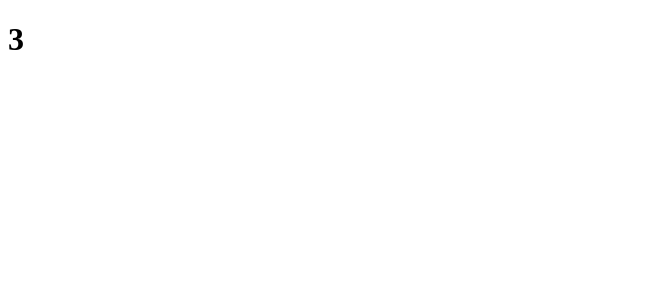
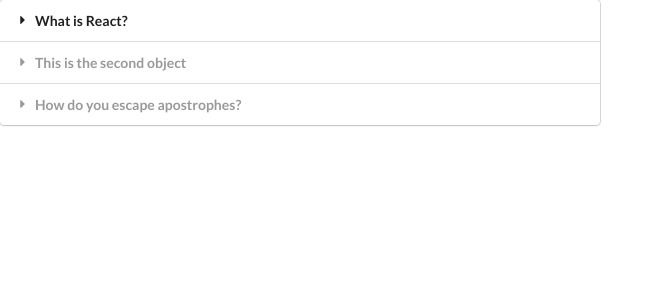
Before and after one commit to prifkind/react-widgets, a React (Create React App) app: page / in a window 1280 px wide. Shown: the top 300 px of the page, without its empty margins (0-664 px from the left). Built offline with nearby package versions, Linux system fonts and the light colour scheme.

Commit message:
Added state to functional component Accordion

```diff
--- a/public/index.html
+++ b/public/index.html
@@ -1,6 +1,10 @@
 <!DOCTYPE html>
 <html lang="en">
   <head>
+    <link
+      rel="stylesheet"
+      href="https://cdnjs.cloudflare.com/ajax/libs/semantic-ui/2.4.1/semantic.min.css"
+    />
     <meta charset="utf-8" />
     <link rel="icon" href="%PUBLIC_URL%/favicon.ico" />
     <meta name="viewport" content="width=device-width, initial-scale=1" />
--- a/src/Components/Accordion.js
+++ b/src/Components/Accordion.js
@@ -1,11 +1,33 @@
-import React from "react";
+import React, { useState } from "react";
 
 const Accordion = ({ items }) => {
-  return (
-    <div>
-      <h1>{items.length}</h1>
-    </div>
-  );
+  const [activeIndex, setActiveIndex] = useState(null);
+
+  const onTitleClick = (index) => {
+    setActiveIndex(index);
+  };
+
+  const renderedItems = items.map((item, index) => {
+    const active = index === activeIndex ? "active" : "";
+
+    return (
+      <React.Fragment key={item.title}>
+        <div
+          className={`title ${active}`}
+          onClick={() => {
+            onTitleClick(index);
+          }}
+        >
+          <icon className="dropdown icon"></icon>
+          {item.title}
+        </div>
+        <div className={`content ${active}`}>
+          <p>{item.content}</p>
+        </div>
+      </React.Fragment>
+    );
+  });
+  return <div className="ui styled accordion">{renderedItems}</div>;
 };
 
 export default Accordion;
```
